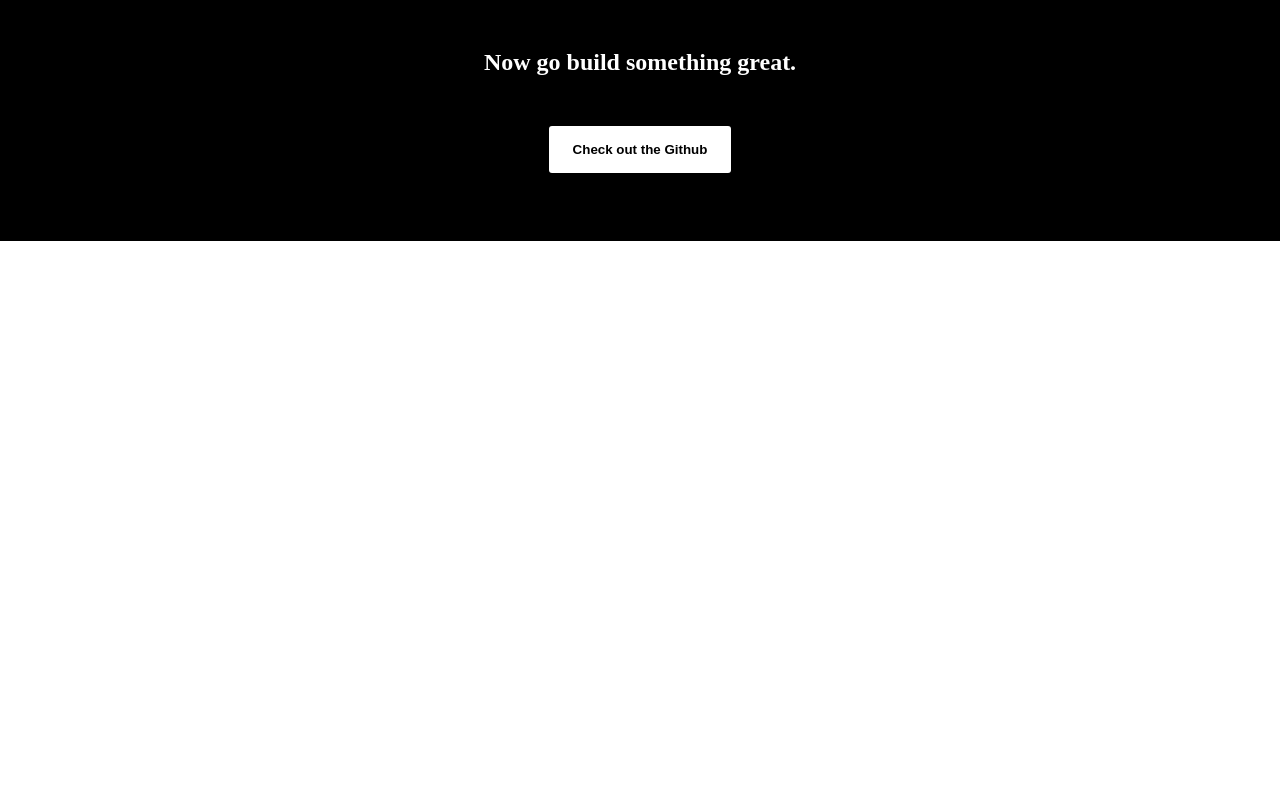
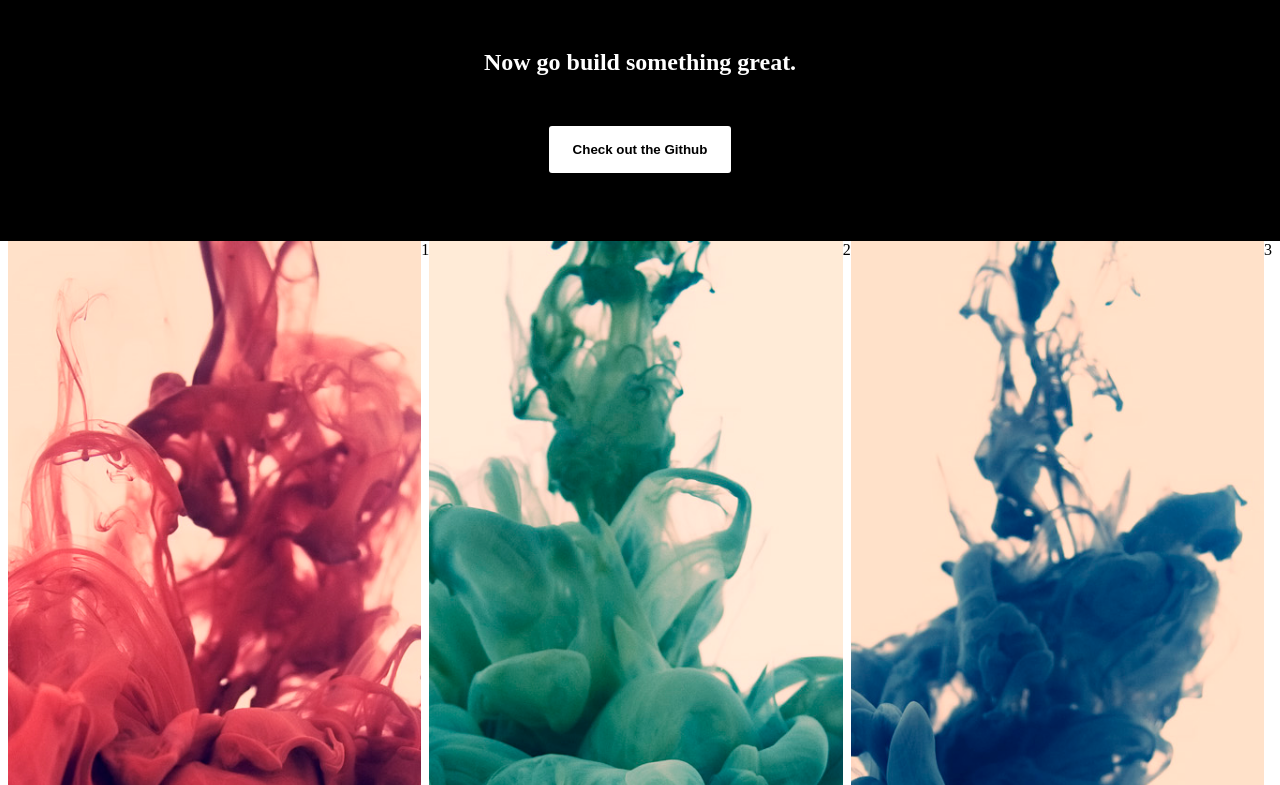
Before and after one commit to mabdulai/gatsby-starter-mabdulai, a Gatsby site: page / in a window 1280 px wide. Shown: the part 167-952 px from the top of the page. Before the commit the page ends 800 px from the top, so only its background shows below. Built offline with nearby package versions, Linux system fonts and the light colour scheme; Gatsby itself is replaced by a stand-in of ours.

Commit message:
Added Gatsby-image

```diff
--- a/gatsby-config.js
+++ b/gatsby-config.js
@@ -4,6 +4,15 @@ module.exports = {
   },
   plugins: [
     'gatsby-plugin-react-helmet',
+    `gatsby-transformer-sharp`,
+    `gatsby-plugin-sharp`,
+    {
+      resolve: `gatsby-source-filesystem`,
+      options: {
+        path: `${__dirname}/src/images`,
+        name: 'images',
+      },
+    },
     {
       resolve: `gatsby-plugin-manifest`,
       options: {
--- a/package.json
+++ b/package.json
@@ -6,10 +6,14 @@
   "dependencies": {
     "babel-plugin-styled-components": "^1.7.1",
     "gatsby": "^2.0.0",
+    "gatsby-image": "^2.0.13",
     "gatsby-plugin-manifest": "^2.0.2",
     "gatsby-plugin-offline": "^2.0.5",
     "gatsby-plugin-react-helmet": "^3.0.0",
+    "gatsby-plugin-sharp": "^2.0.6",
     "gatsby-plugin-styled-components": "^3.0.0",
+    "gatsby-source-filesystem": "^2.0.2",
+    "gatsby-transformer-sharp": "^2.1.3",
     "react": "^16.5.1",
     "react-dom": "^16.5.1",
     "react-helmet": "^5.2.0",
--- a/src/components/layout.js
+++ b/src/components/layout.js
@@ -2,6 +2,9 @@ import React from 'react';
 import PropTypes from 'prop-types';
 import Helmet from 'react-helmet';
 import { StaticQuery, graphql } from 'gatsby';
+import styled from 'styled-components';
+
+const Container = styled.div``;
 
 const Layout = ({ children }) => (
   <StaticQuery
@@ -25,7 +28,7 @@ const Layout = ({ children }) => (
         >
           <html lang="en" />
         </Helmet>
-        <div>{children}</div>
+        <Container>{children}</Container>
       </>
     )}
   />
--- a/src/pages/index.js
+++ b/src/pages/index.js
@@ -1,12 +1,12 @@
 import React from 'react';
-import { Link } from 'gatsby';
 import styled from 'styled-components';
-
+import Img from 'gatsby-image';
 import Layout from '../components/layout';
 const Container = styled.div`
   display: flex;
   flex-direction: column;
   align-items: center;
+  box-sizing: border-box;
 `;
 
 const Hero = styled.div`
@@ -44,6 +44,17 @@ const HeroButton = styled.button`
   }
 `;
 
+const MikaImg = styled(Img)`
+  display: flex;
+  flex: 1;
+`;
+
+const ImgContainer = styled.div`
+  display: flex;
+  height: 1000px;
+  min-width: 1000px;
+`;
+
 const IndexPage = ({ data }) => {
   return (
     <Layout>
@@ -54,13 +65,43 @@ const IndexPage = ({ data }) => {
           <a
             target="_blank"
             href="https://github.com/mabdulai/mabdulai-gatsby-starter"
+            rel="noopener noreferrer"
           >
             <HeroButton>Check out the Github </HeroButton>
           </a>
         </Hero>
       </Container>
+      <ImgContainer>
+        <MikaImg fluid={data.imageOne.childImageSharp.fluid} />1
+        <MikaImg fluid={data.imageTwo.childImageSharp.fluid} />2
+        <MikaImg fluid={data.imageThree.childImageSharp.fluid} />3
+      </ImgContainer>
     </Layout>
   );
 };
 
 export default IndexPage;
+
+export const fluidImage = graphql`
+  fragment fluidImage on File {
+    childImageSharp {
+      fluid(maxWidth: 1000) {
+        ...GatsbyImageSharpFluid
+      }
+    }
+  }
+`;
+
+export const pageQuery = graphql`
+  query {
+    imageOne: file(relativePath: { eq: "1.jpg" }) {
+      ...fluidImage
+    }
+    imageTwo: file(relativePath: { eq: "2.jpg" }) {
+      ...fluidImage
+    }
+    imageThree: file(relativePath: { eq: "3.jpg" }) {
+      ...fluidImage
+    }
+  }
+`;
```
Also changed, not shown: src/images/1.jpg (added), src/images/2.jpg (added), src/images/3.jpg (added), 1 other file.
